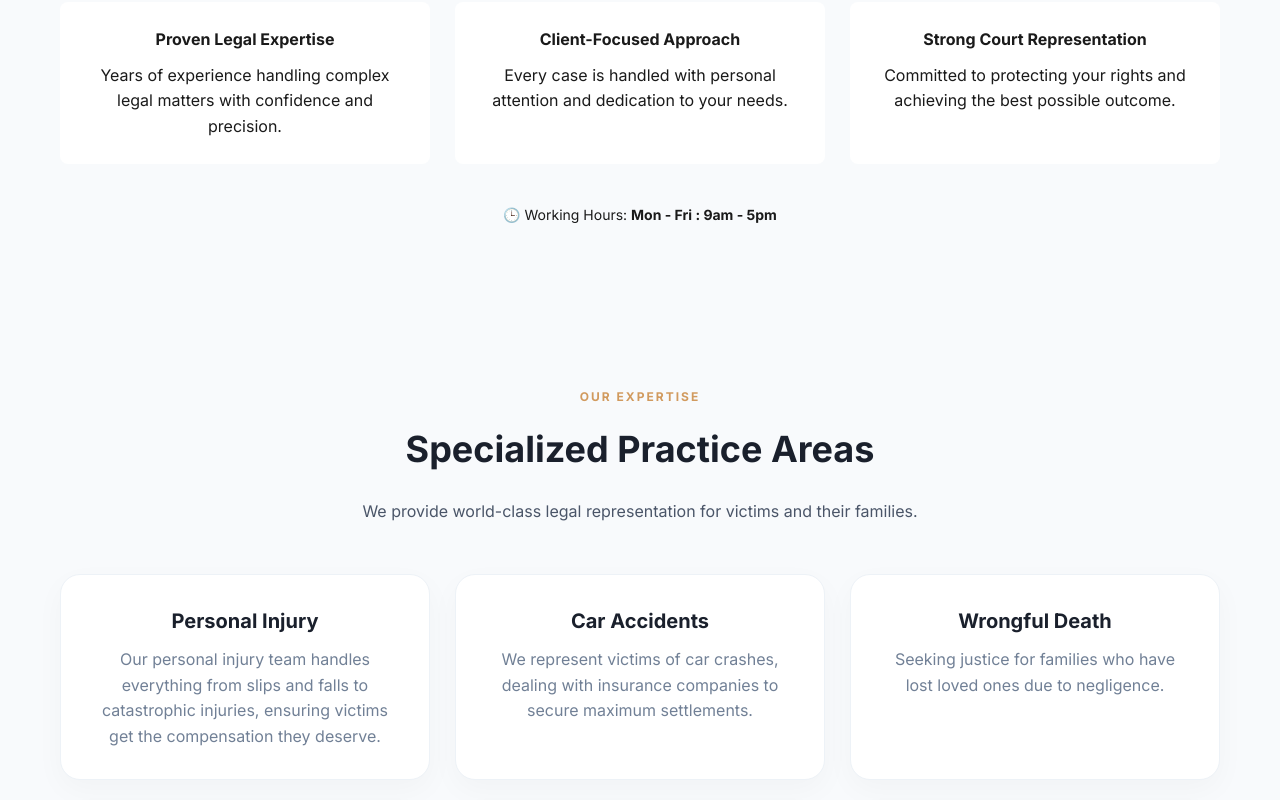
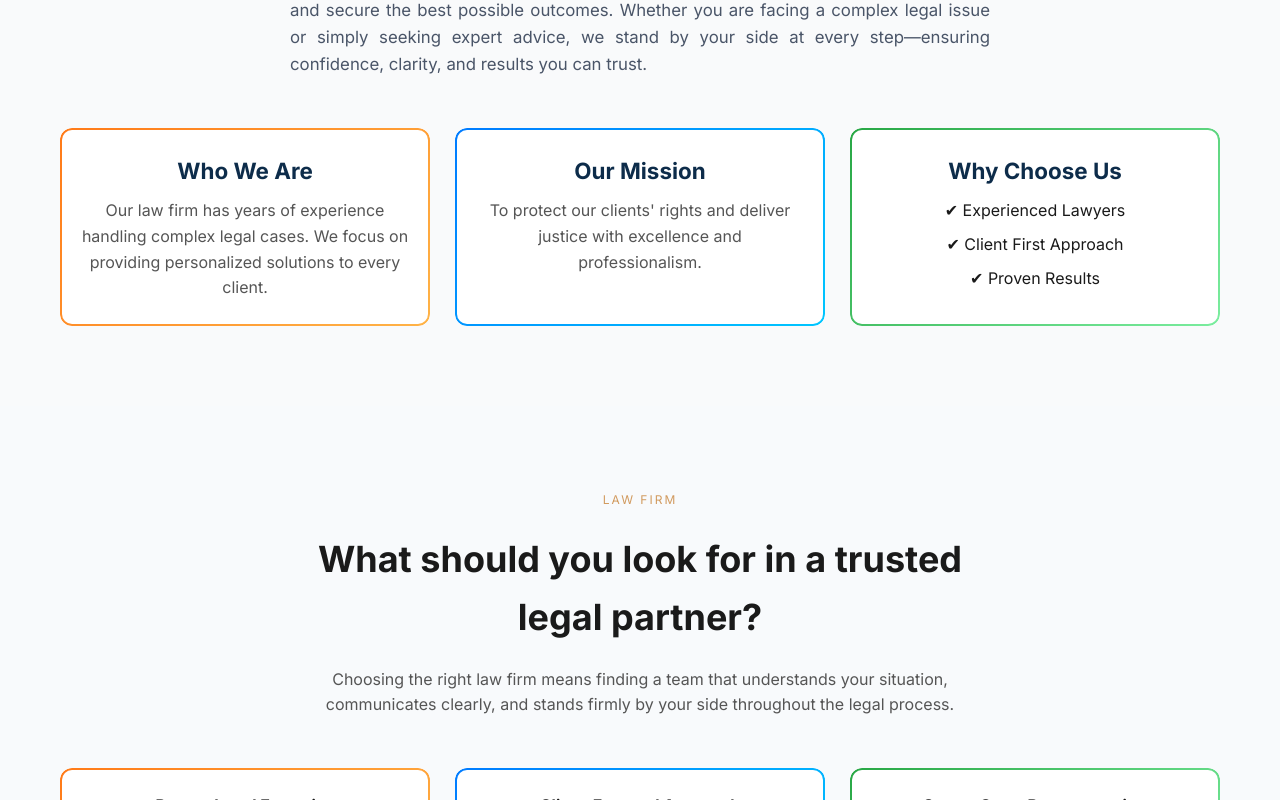
Before and after one commit to julee0728/law-firm, a React (Vite) app: page / in a window 1280 px wide. Shown: the part 1160-1960 px from the top of the page. Built offline with nearby package versions, Linux system fonts and the light colour scheme; a web font is replaced by a local one.

Commit message:
update code

```diff
--- a/src/App.jsx
+++ b/src/App.jsx
@@ -1,5 +1,6 @@
 import Navbar from "./components/Navbar"
 import Hero from "./components/Hero"
+import AboutUs from "./components/AboutUs"   // 👈 NEW
 import About from "./components/About"
 import PracticeAreas from "./components/PracticeAreas"
 import Results from "./components/Results"
@@ -13,7 +14,11 @@ function App() {
       <Navbar />
       <main>
         <div id="home"><Hero /></div>
-        <div id="about"><About /></div>
+
+        <div id="about-us"><AboutUs /></div>   {/* 👈 NEW SECTION */}
+
+        <div id="about"><About /></div>        {/* highlights wala */}
+
         <div id="practice"><PracticeAreas /></div>
         <div id="results"><Results /></div>
         <div id="testimonials"><Testimonials /></div>
--- a/src/components/About.css
+++ b/src/components/About.css
@@ -77,3 +77,51 @@
     font-size: 28px;
   }
 }
+
+.about-card {
+  position: relative;
+  padding: 25px 20px;
+  border-radius: 12px;
+  background: #fff;
+  text-align: center;
+  transition: 0.3s ease;
+  z-index: 0;
+}
+
+/* Gradient Border */
+.about-card::before {
+  content: "";
+  position: absolute;
+  inset: 0;
+  padding: 2px;
+  border-radius: 12px;
+  background: linear-gradient(135deg, #ff7a18, #007bff, #28a745);
+  -webkit-mask:
+    linear-gradient(#fff 0 0) content-box,
+    linear-gradient(#fff 0 0);
+  -webkit-mask-composite: xor;
+  mask-composite: exclude;
+  z-index: -1;
+}
+
+/* Hover effect */
+.about-card:hover {
+  transform: translateY(-6px);
+}
+
+.about-card:hover::before {
+  background: linear-gradient(135deg, #ff4d4d, #6f42c1, #20c997);
+}
+
+/* Different colors for each card */
+.about-card:nth-child(1)::before {
+  background: linear-gradient(135deg, #ff7a18, #ffb347);
+}
+
+.about-card:nth-child(2)::before {
+  background: linear-gradient(135deg, #007bff, #00c6ff);
+}
+
+.about-card:nth-child(3)::before {
+  background: linear-gradient(135deg, #28a745, #7bed9f);
+}
--- a/src/components/About.jsx
+++ b/src/components/About.jsx
@@ -25,7 +25,7 @@ const About = () => {
       <div className="container">
 
         <div className="about-header">
-          <span className="sub-tag">LAW OFFICES</span>
+          <span className="sub-tag">LAW FIRM</span>
 
           <h2>
             What should you look for in a{" "}
--- /dev/null
+++ b/src/components/AboutUs.css
@@ -0,0 +1,228 @@
+.about-us {
+    padding: 80px 0;
+    background: #f9fafb;
+}
+
+.about-us-content {
+    max-width: 800px;
+    margin: auto;
+    text-align: center;
+}
+
+.about-text h3 {
+    margin-top: 20px;
+    color: #0d2c4a;
+}
+
+.about-text p {
+    color: #555;
+    line-height: 1.6;
+}
+
+.about-text ul {
+    list-style: none;
+    padding: 0;
+}
+
+.about-text li {
+    margin: 8px 0;
+}
+
+html {
+    scroll-behavior: smooth;
+}
+
+.about-us {
+    padding: 120px 0;
+    /* 🔥 pehle 80 tha, ab zyada spacing */
+    background: #f9fafb;
+}
+
+.section-header {
+    text-align: center;
+    margin-bottom: 50px;
+}
+
+.section-header h2 {
+    font-size: 2.6rem;
+    /* 🔥 bada heading */
+    margin-bottom: 15px;
+}
+
+.section-header p {
+    font-size: 1.1rem;
+    color: #555;
+}
+
+/* Main content */
+.about-us-content {
+    max-width: 900px;
+    /* 🔥 width badha di */
+    margin: auto;
+    text-align: center;
+}
+
+/* Headings */
+.about-text h3 {
+    margin-top: 30px;
+    font-size: 1.5rem;
+    /* 🔥 bada */
+    color: #0d2c4a;
+}
+
+/* Paragraph */
+.about-text p {
+    font-size: 1.05rem;
+    color: #555;
+    line-height: 1.8;
+    margin-top: 10px;
+}
+
+/* List */
+.about-text ul {
+    list-style: none;
+    padding: 0;
+    margin-top: 15px;
+}
+
+.about-text li {
+    font-size: 1.05rem;
+    margin: 10px 0;
+}
+
+.about-us-content {
+    background: #ffffff;
+    padding: 40px;
+    border-radius: 16px;
+    box-shadow: 0 10px 30px rgba(0, 0, 0, 0.05);
+}
+
+.about-us-cards {
+    display: grid;
+    grid-template-columns: repeat(3, 1fr);
+    gap: 25px;
+    margin-top: 50px;
+}
+
+/* Card base */
+.about-card {
+    padding: 30px 25px;
+    border-radius: 16px;
+    background: #fff;
+    text-align: center;
+    transition: 0.3s ease;
+    position: relative;
+    z-index: 0;
+    cursor: pointer;
+}
+
+/* Gradient border */
+.about-card::before {
+    content: "";
+    position: absolute;
+    inset: 0;
+    padding: 2px;
+    border-radius: 16px;
+    background: linear-gradient(135deg, #ff7a18, #007bff, #28a745);
+    -webkit-mask:
+        linear-gradient(#fff 0 0) content-box,
+        linear-gradient(#fff 0 0);
+    -webkit-mask-composite: xor;
+    mask-composite: exclude;
+    z-index: -1;
+}
+
+/* Hover effect */
+.about-card:hover {
+    transform: translateY(-8px) scale(1.03);
+    box-shadow: 0 12px 30px rgba(0, 0, 0, 0.08);
+}
+
+/* Individual colors */
+.about-card:nth-child(1)::before {
+    background: linear-gradient(135deg, #ff7a18, #ffb347);
+}
+
+.about-card:nth-child(2)::before {
+    background: linear-gradient(135deg, #007bff, #00c6ff);
+}
+
+.about-card:nth-child(3)::before {
+    background: linear-gradient(135deg, #28a745, #7bed9f);
+}
+
+/* Text */
+.about-card h3 {
+    font-size: 1.4rem;
+    margin-bottom: 10px;
+    color: #0d2c4a;
+}
+
+.about-card p {
+    font-size: 1rem;
+    color: #555;
+    line-height: 1.6;
+}
+
+.about-card ul {
+    list-style: none;
+    padding: 0;
+}
+
+.about-card li {
+    margin: 8px 0;
+    font-size: 1rem;
+}
+
+/* Responsive */
+@media (max-width: 768px) {
+    .about-us-cards {
+        grid-template-columns: 1fr;
+    }
+}
+
+.about-desc {
+    max-width: 750px;
+    /* 🔥 control width */
+    margin: 20px auto 0;
+    /* center align */
+    text-align: center;
+    line-height: 1.8;
+    font-size: 1.05rem;
+    color: #555;
+}
+
+.section-header {
+    text-align: center;
+    margin-bottom: 40px;
+}
+
+.section-header h2 {
+    margin-bottom: 15px;
+}
+
+/* Section */
+.about-us {
+    padding: 80px 0;
+    background: #f9fafb;
+}
+
+/* Header */
+.section-header {
+    text-align: center;
+    margin-bottom: 20px;
+}
+
+.section-header h2 {
+    margin-bottom: 15px;
+}
+
+/* Header description (justify) */
+.section-header p {
+    text-align: justify;
+    max-width: 750px;
+    margin: 0 auto;
+    line-height: 1.8;
+    font-size: 1.05rem;
+    color: #555;
+}
--- /dev/null
+++ b/src/components/AboutUs.jsx
@@ -0,0 +1,56 @@
+import React from "react";
+import "./AboutUs.css";
+
+const AboutUs = () => {
+    return (
+        <section id="about-us" className="about-us">
+            <div className="container">
+
+                <div className="section-header">
+                    <span className="sub-tag">ABOUT US</span>
+                    <h2>Your Trusted Legal Partner</h2>
+                    <p className="about-desc">
+                        We are committed to delivering top-tier legal services with integrity, transparency, and dedication. Our firm believes in building strong and lasting relationships with our clients by truly understanding their unique situations and legal challenges.
+
+                        With a client-first approach, we provide clear communication, honest guidance, and well-planned legal strategies tailored to each individual case. Backed by years of experience and a deep understanding of the legal landscape, our team works tirelessly to protect your rights and secure the best possible outcomes.
+
+                        Whether you are facing a complex legal issue or simply seeking expert advice, we stand by your side at every step—ensuring confidence, clarity, and results you can trust.
+                    </p>
+                </div>
+
+                {/* 🔥 NEW COLORFUL CARDS */}
+                <div className="about-us-cards">
+
+                    <div className="about-card">
+                        <h3>Who We Are</h3>
+                        <p>
+                            Our law firm has years of experience handling complex legal cases.
+                            We focus on providing personalized solutions to every client.
+                        </p>
+                    </div>
+
+                    <div className="about-card">
+                        <h3>Our Mission</h3>
+                        <p>
+                            To protect our clients' rights and deliver justice with excellence
+                            and professionalism.
+                        </p>
+                    </div>
+
+                    <div className="about-card">
+                        <h3>Why Choose Us</h3>
+                        <ul>
+                            <li>✔ Experienced Lawyers</li>
+                            <li>✔ Client First Approach</li>
+                            <li>✔ Proven Results</li>
+                        </ul>
+                    </div>
+
+                </div>
+
+            </div>
+        </section>
+    );
+};
+
+export default AboutUs;
--- a/src/components/Navbar.jsx
+++ b/src/components/Navbar.jsx
@@ -42,7 +42,7 @@ const Navbar = () => {
           <li><a href="#home" onClick={() => setIsMenuOpen(false)}>HOME</a></li>
           <li><a href="#practice" onClick={() => setIsMenuOpen(false)}>PRACTICE AREAS</a></li>
           <li><a href="#results" onClick={() => setIsMenuOpen(false)}>RESULTS</a></li>
-          <li><a href="#about" onClick={() => setIsMenuOpen(false)}>ABOUT US</a></li>
+          <li><a href="#about-us" onClick={() => setIsMenuOpen(false)}>ABOUT US</a></li>
           <li><a href="#testimonials" onClick={() => setIsMenuOpen(false)}>FEEDBACK</a></li>
 
           {/* Mobile Only CTA */}
--- a/src/components/PracticeAreas.css
+++ b/src/components/PracticeAreas.css
@@ -84,3 +84,69 @@
     font-size: 14px;
   }
 }
+
+.practice-card {
+  position: relative;
+  padding: 25px 20px;
+  border-radius: 14px;
+  background: #fff;
+  text-align: center;
+  cursor: pointer;
+  transition: 0.3s ease;
+  z-index: 0;
+}
+
+/* Gradient Border */
+.practice-card::before {
+  content: "";
+  position: absolute;
+  inset: 0;
+  padding: 2px;
+  border-radius: 14px;
+  background: linear-gradient(135deg, #ff7a18, #007bff, #28a745);
+  -webkit-mask:
+    linear-gradient(#fff 0 0) content-box,
+    linear-gradient(#fff 0 0);
+  -webkit-mask-composite: xor;
+  mask-composite: exclude;
+  z-index: -1;
+}
+
+/* Hover effect */
+.practice-card:hover {
+  transform: translateY(-8px) scale(1.02);
+}
+
+/* Hover border change */
+.practice-card:hover::before {
+  background: linear-gradient(135deg, #ff4d4d, #6f42c1, #20c997);
+}
+
+/* Different colors for each card */
+.practice-card:nth-child(1)::before {
+  background: linear-gradient(135deg, #ff7a18, #ffb347);
+}
+
+.practice-card:nth-child(2)::before {
+  background: linear-gradient(135deg, #007bff, #00c6ff);
+}
+
+.practice-card:nth-child(3)::before {
+  background: linear-gradient(135deg, #ff4d4d, #ff6b6b);
+}
+
+.practice-card:nth-child(4)::before {
+  background: linear-gradient(135deg, #6f42c1, #a18cd1);
+}
+
+.practice-card:nth-child(5)::before {
+  background: linear-gradient(135deg, #20c997, #7bed9f);
+}
+
+.practice-card:nth-child(6)::before {
+  background: linear-gradient(135deg, #f7971e, #ffd200);
+}
+
+.practice-card:hover {
+  box-shadow: 0 10px 25px rgba(0, 0, 0, 0.08);
+}
```
